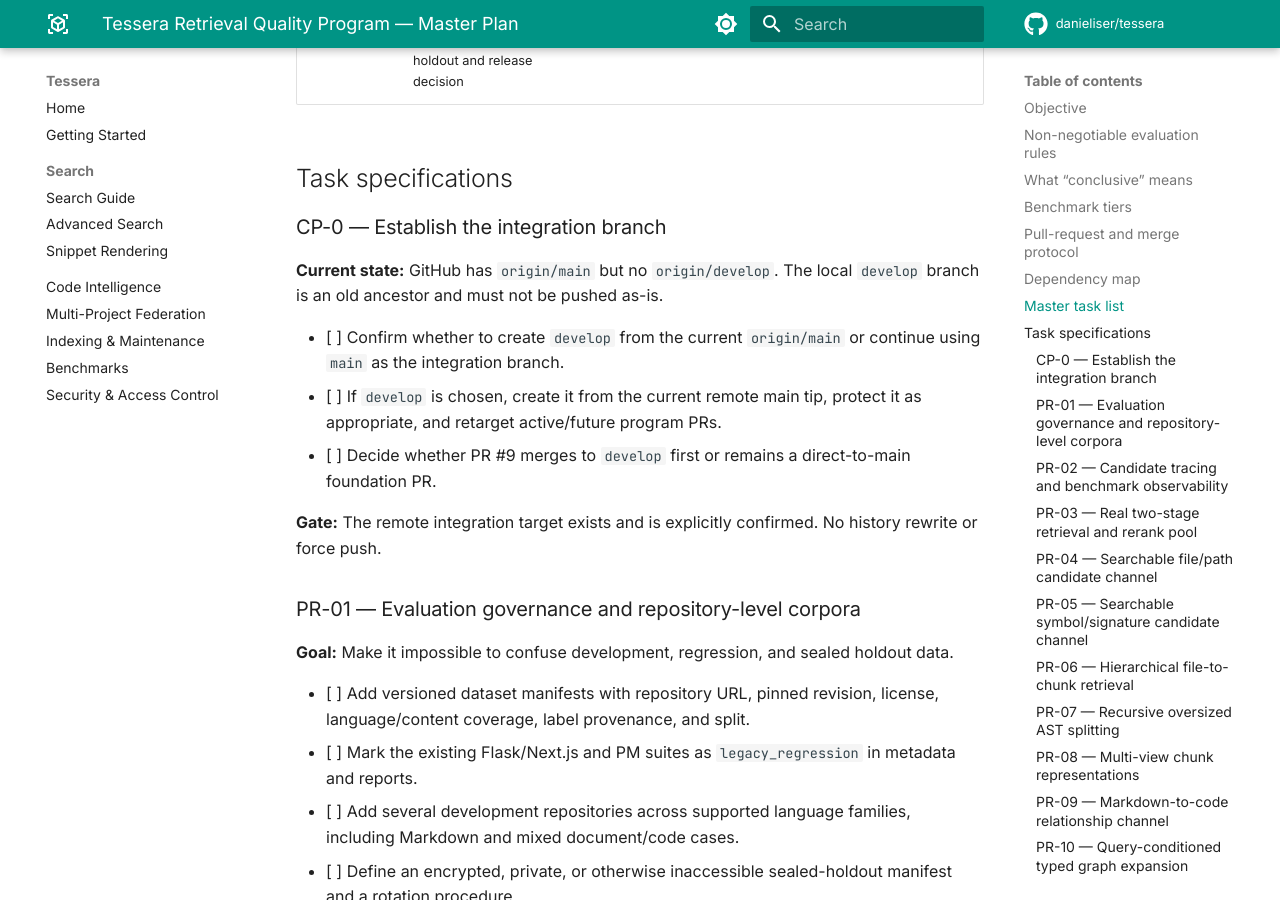
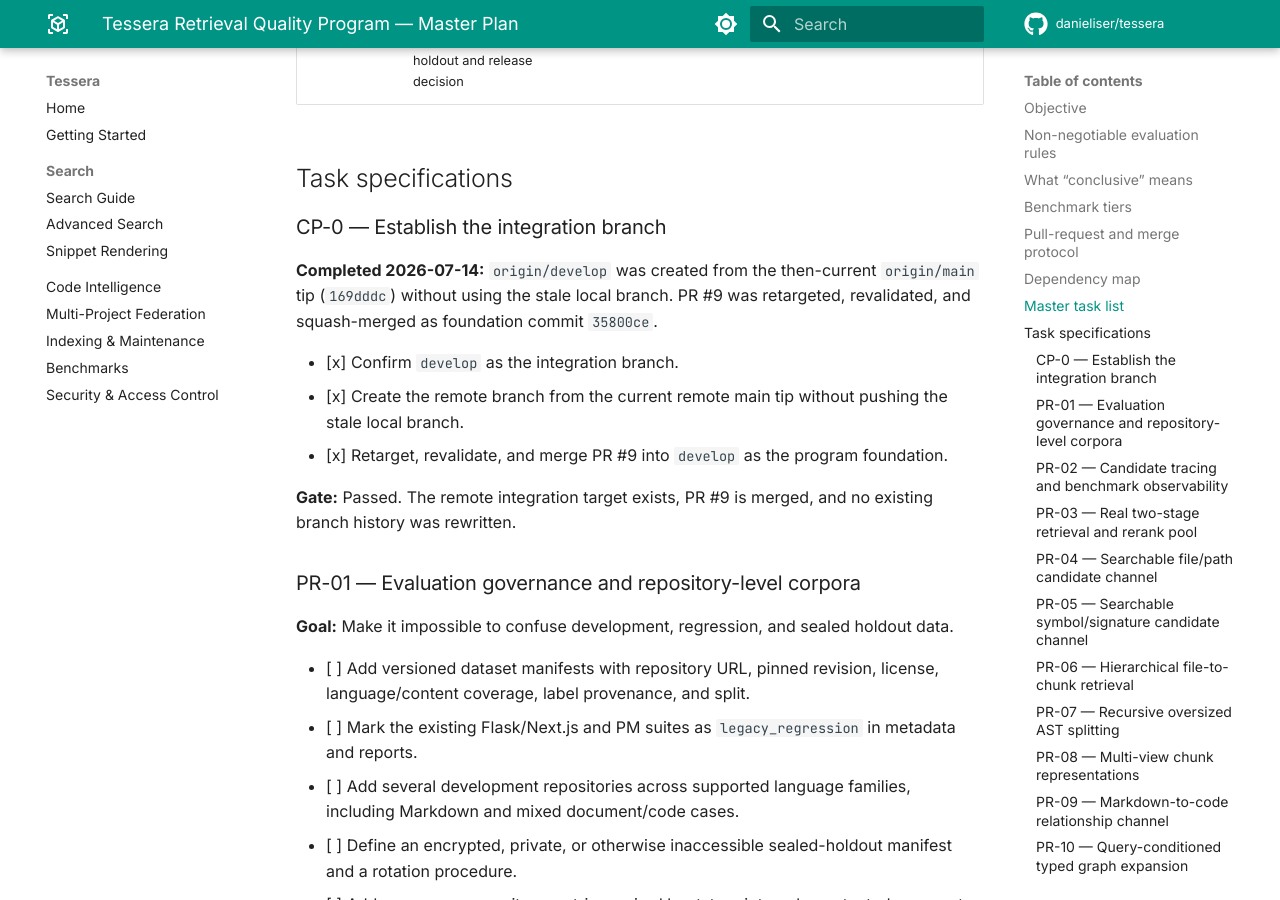
Before and after one commit to danieliser/tessera, an MkDocs documentation site: the page built from docs/plans/retrieval-quality-master-plan/PLAN.md, in a window 1280 px wide and 900 px high, scrolled down 5888 px. Built offline with MkDocs 1.6.1 and Material for MkDocs 9.7.7, drawn with Linux system fonts in a browser that asks for light colours; comment, search, counter and statistics services are not loaded; some of the changed text lies outside the part shown.

Commit message:
docs: record retrieval program foundation

```diff
--- a/docs/plans/retrieval-quality-master-plan/PLAN.md
+++ b/docs/plans/retrieval-quality-master-plan/PLAN.md
@@ -2,9 +2,9 @@
 
 **Date:** 2026-07-14
 
-**Status:** Proposed; ready to execute after checkpoint CP-0
+**Status:** Active; CP-0 complete, PR-01 next
 
-**Integration target:** `develop` (remote branch does not yet exist)
+**Integration target:** `develop` at foundation commit `35800ce`
 
 **Evidence baseline:** [PR #9](https://github.com/danieliser/tessera/pull/9), [competitive report](../../benchmark-competitive-2026-07-14.md), [benchmark expansion issue #11](https://github.com/danieliser/tessera/issues/11)
 
@@ -101,7 +101,7 @@ PR-12/13 and PR-14/15 are parallel optional branches after PR-11. Neither model
 
 | ID | Task | Depends on | Size | Status | PR |
 |---|---|---|---|---|---|
-| CP-0 | Establish the integration branch and retarget open work | Owner decision | S | Blocked on input | — |
+| CP-0 | Establish the integration branch and retarget open work | Owner decision | S | Complete | PR #9 / `35800ce` |
 | PR-01 | Evaluation governance and repository-level corpora | PR #9 | M | Todo | — |
 | PR-02 | Candidate tracing and benchmark observability | PR-01 | M | Todo | — |
 | PR-03 | Real two-stage retrieval and rerank pool | PR-02 | M | Todo | — |
@@ -124,13 +124,13 @@ PR-12/13 and PR-14/15 are parallel optional branches after PR-11. Neither model
 
 ### CP-0 — Establish the integration branch
 
-**Current state:** GitHub has `origin/main` but no `origin/develop`. The local `develop` branch is an old ancestor and must not be pushed as-is.
+**Completed 2026-07-14:** `origin/develop` was created from the then-current `origin/main` tip (`169dddc`) without using the stale local branch. PR #9 was retargeted, revalidated, and squash-merged as foundation commit `35800ce`.
 
-- [ ] Confirm whether to create `develop` from the current `origin/main` or continue using `main` as the integration branch.
-- [ ] If `develop` is chosen, create it from the current remote main tip, protect it as appropriate, and retarget active/future program PRs.
-- [ ] Decide whether PR #9 merges to `develop` first or remains a direct-to-main foundation PR.
+- [x] Confirm `develop` as the integration branch.
+- [x] Create the remote branch from the current remote main tip without pushing the stale local branch.
+- [x] Retarget, revalidate, and merge PR #9 into `develop` as the program foundation.
 
-**Gate:** The remote integration target exists and is explicitly confirmed. No history rewrite or force push.
+**Gate:** Passed. The remote integration target exists, PR #9 is merged, and no existing branch history was rewritten.
 
 ### PR-01 — Evaluation governance and repository-level corpora
 
@@ -373,7 +373,7 @@ Default-changing PRs require a feature flag or immediately reversible profile/co
 
 The implementer should continue autonomously and ping the owner only at these points:
 
-1. **CP-0 now:** choose/create the remote integration branch and decide where PR #9 lands.
+1. **CP-0 complete:** `origin/develop` exists and PR #9 landed there as `35800ce`.
 2. **Corpus approval:** repository/license constraints or private repositories are needed for the development/holdout sets.
 3. **Operational budget:** product limits for local model download, memory, index size, p95 latency, and optional paid APIs are not already documented.
 4. **Tradeoff:** no Pareto-dominant model/algorithm exists and the choice materially changes product cost or deployment.
```
